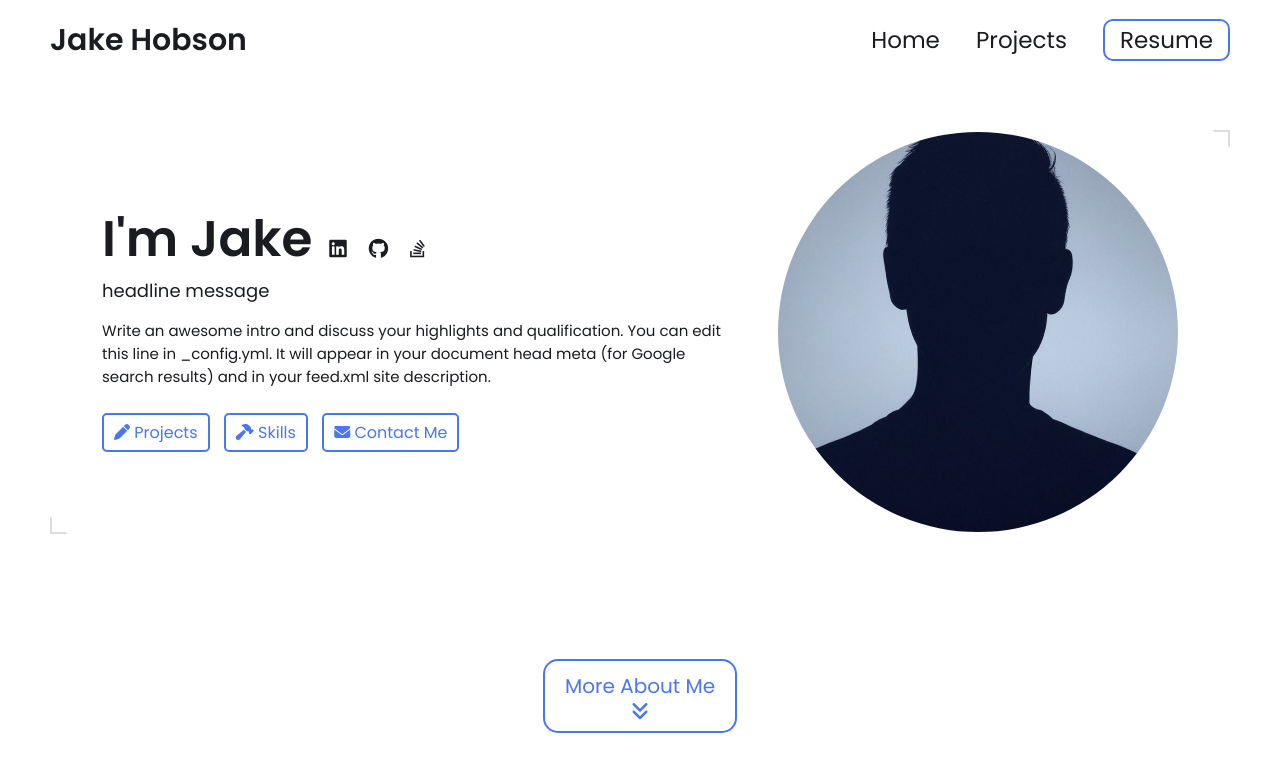
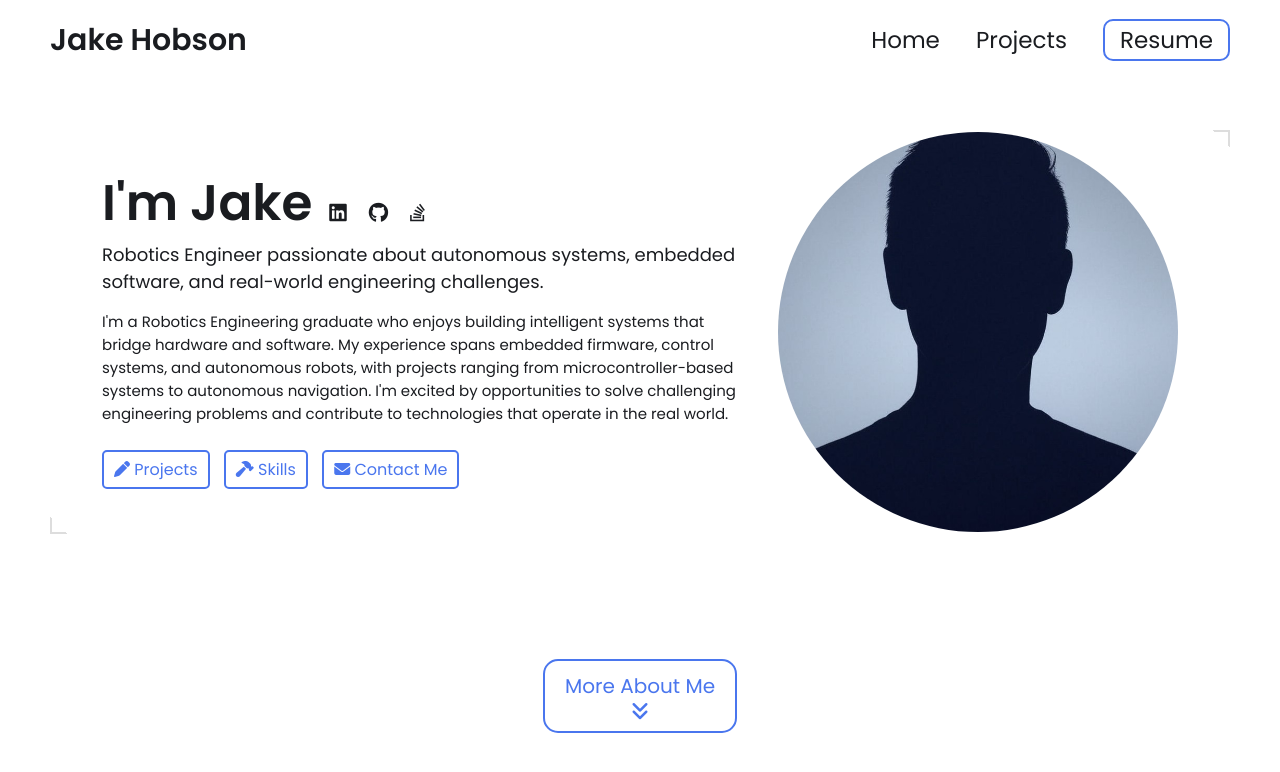
Before and after one commit to jakehobson8/jakehobson8.github.io, a Jekyll site: the page built from index.html, in a window 1280 px wide and 900 px high. Shown: the top 772 px of the window. Built offline with Jekyll 4.4.1, drawn with Linux system fonts in a browser that asks for light colours.

Commit message:
added headline and description

```diff
--- a/_config.yml
+++ b/_config.yml
@@ -13,11 +13,12 @@ title: Jake Hobson's Portfolio # This is what shows up in the tab of the browser
 
 # Hero Section
 name: Jake Hobson
-headline: headline message
+headline: Robotics Engineer passionate about autonomous systems, embedded software, and real-world engineering challenges.
 description: >- # dont remove this line. this will ignore all new lines until the next section
-  Write an awesome intro and discuss your highlights and qualification. You can edit this
-  line in _config.yml. It will appear in your document head meta (for
-  Google search results) and in your feed.xml site description.
+  I'm a Robotics Engineering graduate who enjoys building intelligent systems that bridge hardware and software.
+  My experience spans embedded firmware, control systems, and autonomous robots, with projects
+  ranging from microcontroller-based systems to autonomous navigation. I'm excited by opportunities to solve challenging
+  engineering problems and contribute to technologies that operate in the real world.
 
 # Place your profile image in /assets/images/profile-image/folder and edit the file name
 profile_image: ./assets/images/profile-image/avatar.jpeg
@@ -25,7 +26,7 @@ profile_image: ./assets/images/profile-image/avatar.jpeg
 
 # Link your resume
 # You can place your resume in assets/resume/{resume.pdf or add external link such as pdf saved in google drive
-resume-url:  /assets/resume/resume.pdf
+resume-url:  ./assets/resume/resume.pdf
 
 
 # Set up external links - this will show up as small icons next to your name.
```
